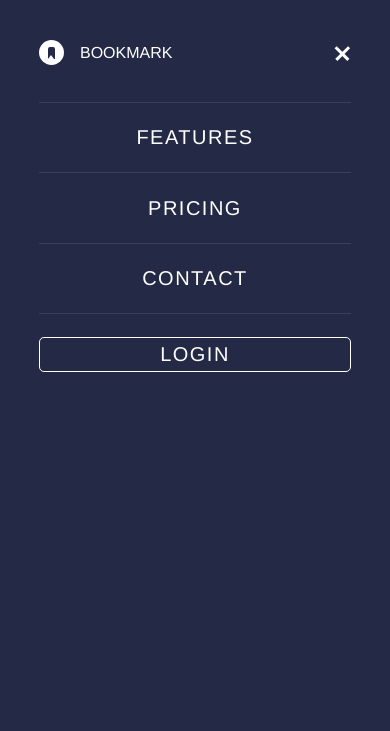
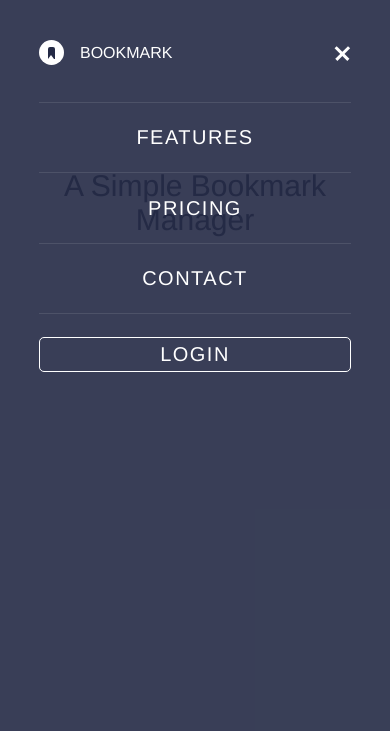
Before and after one commit to Snouzy/Landing-page-integration, a plain HTML site: page index.html in a window 390 px wide. Both pictures are taken after a click on the element 342 px from the left and 52 px from the top of the page. Shown: the top 731 px of the page. Drawn offline with Linux system fonts and the light colour scheme.

Commit message:
responsive for the desktop size

```diff
--- a/assets/css/style.css
+++ b/assets/css/style.css
@@ -56,12 +56,12 @@ nav {
 /* The background on hamburger menu */
 .voile {
     display: none;
-    background-color: rgba(36, 42, 69, 100);
+    background-color: rgba(36, 42, 69, .9);
     height: 100vh;
     width: 100vw;
     position: absolute;
     top: 0;
-    z-index: -10000;
+    z-index: -1;
     animation-name: appear;
     animation-duration: 1s;
     overflow: hidden;
@@ -137,7 +137,13 @@ nav {
     color: #242A45;
     letter-spacing: 1.5px;
     font-size: 13px;
+    transition: all .3s ease-in-out;
 }
+
+.nav-links li a:hover {
+    color: #FA5959 !important;
+}
+
 .nav-links li:last-child a {
     background: #FA5959;
     padding: 12px 32px 12px 32px;
@@ -180,6 +186,23 @@ nav {
 .line3.cross {
     transform : rotate(-45deg) translate(4px, -3px);
 }
+
+/* Download section */
+.download {
+    display: flex;
+    justify-content: center;
+    margin-top: 6.5rem;
+    z-index: -2;
+}
+.download-presentation h1 {
+    font-family: Rubik, Helvetica, sans-serif;
+    font-weight: 500;
+    font-size: 3rem;
+    color: #242A45;
+}
+.download-presentation--manager {
+    display: block;
+}
 /* Responsiveness */
 @media screen and (max-width: 664px) {
     body {
@@ -201,6 +224,7 @@ nav {
 
     nav {
         margin-top: 40px;
+        z-index: 1;
     }
 
     .nav-links-container {
@@ -249,4 +273,10 @@ nav {
         box-shadow: none;
         color: #fff;
     }
+
+    /*Download responsive section*/
+    .download-presentation h1 {
+        font-size: 30px;
+        text-align: center;
+    }
 }
--- a/index.html
+++ b/index.html
@@ -40,6 +40,15 @@
                 <div class="line line3 "></div>
             </div>
         </nav>
+
+        <section class="download">
+            <div class="download-presentation">
+                <h1>A Simple Bookmark <span class="download-presentation--manager">Manager</span></h1>
+            </div>
+            <div class="download-image">
+
+            </div>
+        </section>
     </div>
 
     <script src="assets/js/script.js"></script>
```
